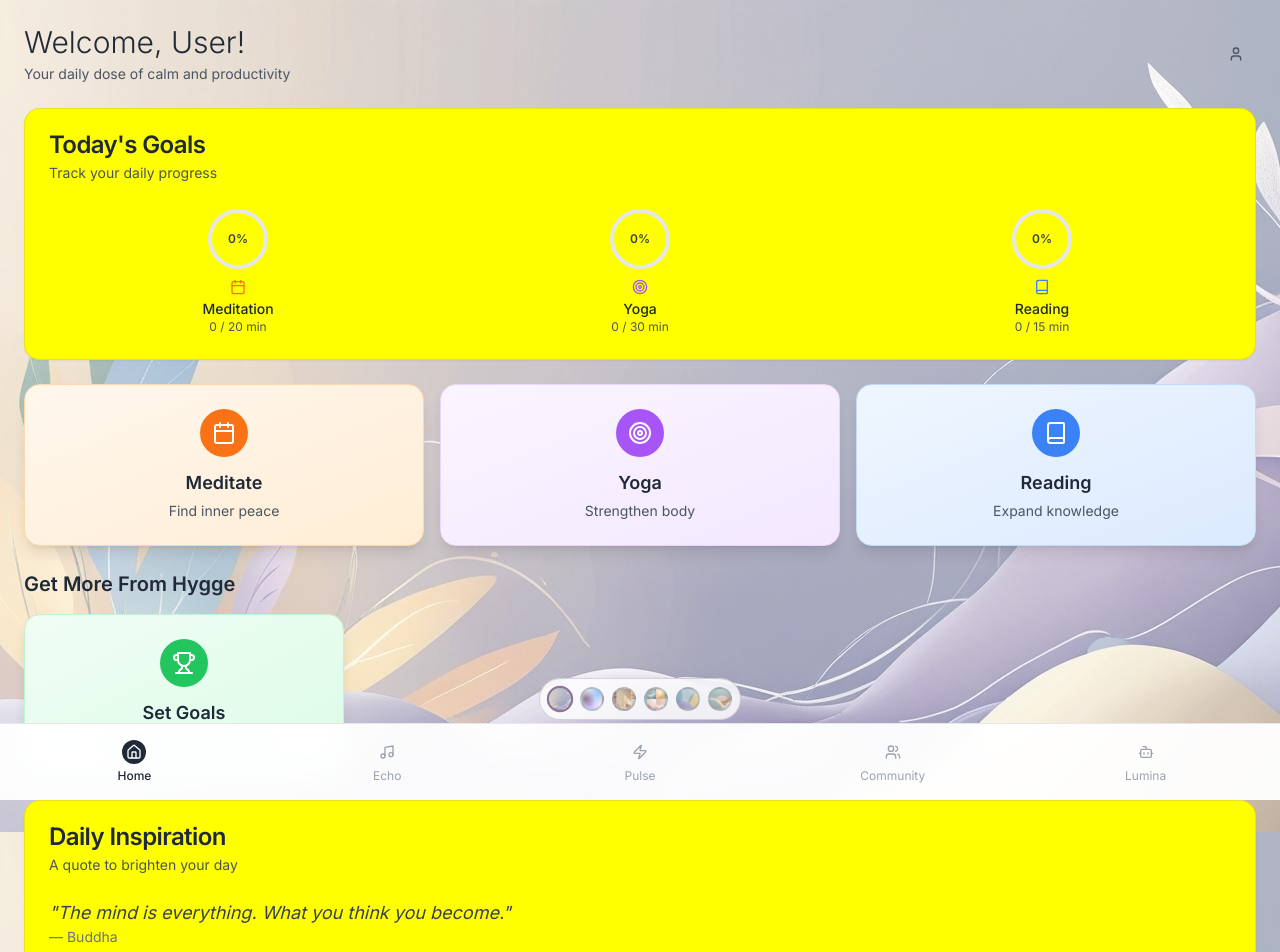
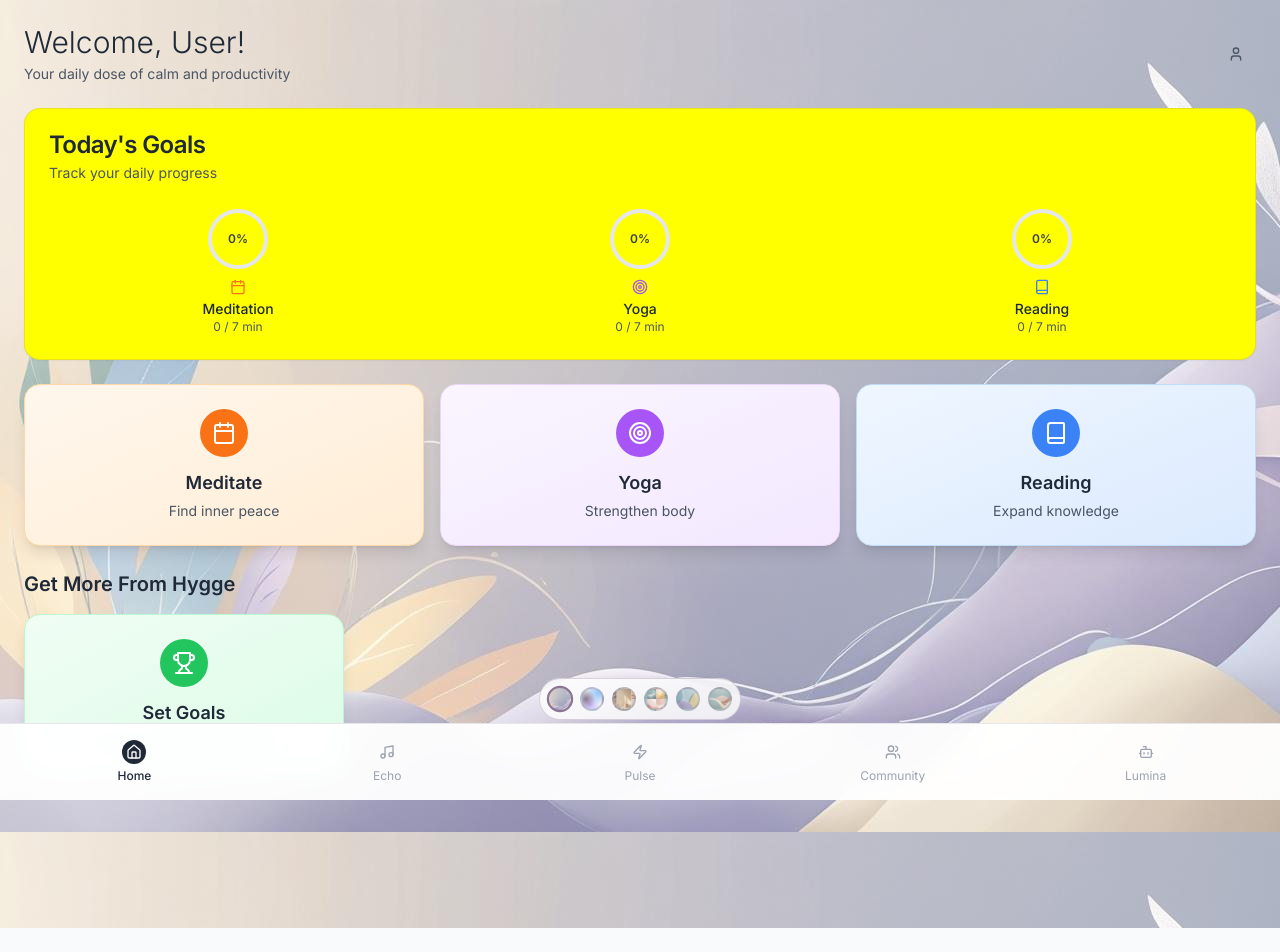
Before and after one commit to hyggeetbr/hygge-mind-escape, a React (Vite) app: page /dashboard in a window 1280 px wide. Shown: the top 952 px of the page. After the commit the page ends 928 px from the top, so only its background shows below. Built offline with nearby package versions, Linux system fonts and the light colour scheme.

Commit message:
Fix dashboard activity times and remove Daily Inspiration
Updated dashboard to set meditation, yoga, and reading times to 7 minutes each. Removed the Daily Inspiration card from the dashboard.

```diff
--- a/src/pages/Dashboard.tsx
+++ b/src/pages/Dashboard.tsx
@@ -1,3 +1,4 @@
+
 import { useNavigate } from "react-router-dom";
 import { useState, useEffect } from "react";
 import { Calendar, Target, Trophy, Book, Music, Palette, Home, Users, Bot, Zap, User, Settings } from "lucide-react";
@@ -104,10 +105,10 @@ const Dashboard = () => {
     document.body.style.backgroundImage = newBackground;
   };
 
-  // Calculate progress percentages
-  const meditationProgress = Math.min((meditationMinutes / 20) * 100, 100);
-  const yogaProgress = Math.min((yogaMinutes / 30) * 100, 100);
-  const readingProgress = Math.min((readingMinutes / 15) * 100, 100);
+  // Calculate progress percentages - all activities now have 7 minute goals
+  const meditationProgress = Math.min((meditationMinutes / 7) * 100, 100);
+  const yogaProgress = Math.min((yogaMinutes / 7) * 100, 100);
+  const readingProgress = Math.min((readingMinutes / 7) * 100, 100);
 
   if (loading) {
     return (
@@ -185,7 +186,7 @@ const Dashboard = () => {
               </div>
               <Calendar className="w-4 h-4 text-orange-500 mb-1" />
               <h3 className="text-sm font-medium text-gray-800">Meditation</h3>
-              <p className="text-xs text-gray-600">{meditationMinutes} / 20 min</p>
+              <p className="text-xs text-gray-600">{meditationMinutes} / 7 min</p>
             </div>
 
             {/* Yoga Progress Circle */}
@@ -211,7 +212,7 @@ const Dashboard = () => {
               </div>
               <Target className="w-4 h-4 text-purple-500 mb-1" />
               <h3 className="text-sm font-medium text-gray-800">Yoga</h3>
-              <p className="text-xs text-gray-600">{yogaMinutes} / 30 min</p>
+              <p className="text-xs text-gray-600">{yogaMinutes} / 7 min</p>
             </div>
 
             {/* Reading Progress Circle */}
@@ -237,7 +238,7 @@ const Dashboard = () => {
               </div>
               <Book className="w-4 h-4 text-blue-500 mb-1" />
               <h3 className="text-sm font-medium text-gray-800">Reading</h3>
-              <p className="text-xs text-gray-600">{readingMinutes} / 15 min</p>
+              <p className="text-xs text-gray-600">{readingMinutes} / 7 min</p>
             </div>
           </CardContent>
         </Card>
@@ -300,22 +301,6 @@ const Dashboard = () => {
             </CardContent>
           </Card>
         </div>
-
-        {/* Daily Inspiration */}
-        <Card className="animate-fade-in glass-effect">
-          <CardHeader>
-            <CardTitle className="text-gray-800">Daily Inspiration</CardTitle>
-            <CardDescription className="text-gray-600">
-              A quote to brighten your day
-            </CardDescription>
-          </CardHeader>
-          <CardContent>
-            <blockquote className="text-lg italic text-gray-700">
-              "The mind is everything. What you think you become."
-            </blockquote>
-            <p className="text-sm text-gray-500">— Buddha</p>
-          </CardContent>
-        </Card>
       </div>
 
       {/* Theme Selector */}
```
